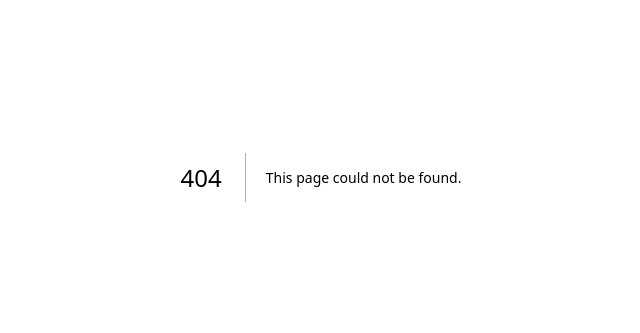
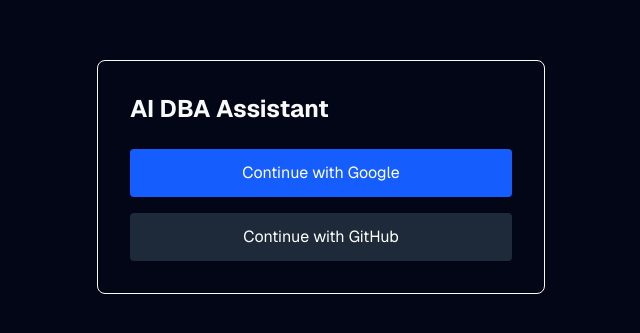
Before and after one commit to jdpkumar-hub/aidbaassistant-web, a Next.js app: page /login in a window 1280 px wide. Before the commit this address had no page. Shown: the part 223-556 px from the top of the page, without its empty margins (319-959 px from the left). Built offline with nearby package versions, Linux system fonts and the light colour scheme; no server answers.

Commit message:
Authentication Phase 1 complete

```diff
--- /dev/null
+++ b/app/api/auth/[...nextauth]/route.ts
@@ -0,0 +1,3 @@
+import { handlers } from "@/auth";
+
+export const { GET, POST } = handlers;
--- a/app/dashboard/page.tsx
+++ b/app/dashboard/page.tsx
@@ -1,8 +1,6 @@
 "use client";
-
 import Link from "next/link";
 import { Suspense, useCallback, useEffect, useState } from "react";
-import { useSearchParams } from "next/navigation";
 import {
   Activity,
   ArrowLeft,
@@ -18,6 +16,9 @@
 import { SiteShell } from "@/components/layout/SiteShell";
 import type { DashboardData } from "@/lib/awr-dashboard-types";
 import WaitEventsChart from "@/components/WaitEventsChart";
+import { useRouter, useSearchParams } from "next/navigation";
+import { useSession, signOut } from "next-auth/react";
+
 
 type TabId =
   | "summary"
@@ -37,6 +38,11 @@
   { id: "sqlTuning", label: "SQL Tuning", icon: Gauge },
   { id: "recommendations", label: "Recommendations", icon: ListOrdered },
 ];
+
+const handleLogout = () => {
+	sessionStorage.removeItem("lastAnalysisId");
+	signOut({ callbackUrl: "/login" });
+};
 
 function scoreColor(score: number): string {
   if (score >= 80) return "text-emerald-400";
@@ -138,7 +144,14 @@
           >
             <ArrowLeft className="h-4 w-4" />
             Back to Home
-          </Link>
+          </Link> &nbsp;&nbsp;
+
+			<button
+			  onClick={handleLogout}
+			  className="rounded-lg bg-red-600 px-4 py-2 text-white"
+			>
+			  Logout
+			</button>
           <div className="mt-6 flex flex-wrap items-start justify-between gap-4">
             <div>
               <p className="text-xs font-semibold uppercase tracking-widest text-accent">
@@ -777,10 +790,20 @@
 }
 
 function DashboardLoader() {
-  const searchParams = useSearchParams();
-  const [data, setData] = useState<DashboardData | null>(null);
-  const [error, setError] = useState<string | null>(null);
-  const [loading, setLoading] = useState(true);
+	const searchParams = useSearchParams();
+
+	const [data, setData] = useState<DashboardData | null>(null);
+	const [error, setError] = useState<string | null>(null);
+	const [loading, setLoading] = useState(true);
+
+	const { data: session, status } = useSession();
+	const router = useRouter();
+
+	useEffect(() => {
+	  if (status === "unauthenticated") {
+		router.replace("/login");
+	  }
+	}, [status, router]);
 
   const fetchAnalysis = useCallback(async (id: string) => {
     setLoading(true);
@@ -795,9 +818,7 @@
         setData(null);
         return;
       }
-	console.log("DASHBOARD JSON", json.dashboard);
-	console.log("INTELLIGENT FINDING", json.dashboard.intelligentFinding);
-	console.log("SQL INSIGHT", json.dashboard.sqlInsight);
+
       setData(json.dashboard as DashboardData);
     } catch {
       setError("Failed to load analysis results.");
@@ -815,10 +836,19 @@
         : null;
     const id = fromUrl ?? fromStorage;
     if (!id) {
+	  setLoading(false);
       return;
     }
     void fetchAnalysis(id);
   }, [searchParams, fetchAnalysis]);
+
+	if (status === "loading") {
+	  return (
+		<div className="p-10 text-center text-white">
+		  Checking login...
+		</div>
+	  );
+	}
 
   if (loading) {
     return (
--- a/app/layout.tsx
+++ b/app/layout.tsx
@@ -1,6 +1,7 @@
 import type { Metadata } from "next";
 import { Geist, Geist_Mono } from "next/font/google";
 import "./globals.css";
+import AuthProvider from "@/components/AuthProvider";
 
 const geistSans = Geist({
   variable: "--font-geist-sans",
@@ -28,7 +29,7 @@
       lang="en"
       className={`${geistSans.variable} ${geistMono.variable} h-full antialiased`}
     >
-      <body className="min-h-full flex flex-col">{children}</body>
+      <body className="min-h-full flex flex-col"><AuthProvider>{children} </AuthProvider></body>
     </html>
   );
 }
--- /dev/null
+++ b/app/login/page.tsx
@@ -0,0 +1,48 @@
+"use client";
+
+import { signIn, useSession } from "next-auth/react";
+import { useRouter } from "next/navigation";
+import { useEffect } from "react";
+
+export default function LoginPage() {
+  const { status } = useSession();
+  const router = useRouter();
+
+  useEffect(() => {
+    if (status === "authenticated") {
+      router.replace("/dashboard");
+    }
+  }, [status, router]);
+
+  if (status === "loading") {
+    return (
+      <div className="flex min-h-screen items-center justify-center">
+        Checking login...
+      </div>
+    );
+  }
+
+  return (
+    <div className="flex min-h-screen items-center justify-center">
+      <div className="w-full max-w-md rounded-lg border p-8">
+        <h1 className="mb-6 text-2xl font-bold">
+          AI DBA Assistant
+        </h1>
+
+        <button
+          onClick={() => signIn("google", { callbackUrl: "/dashboard" })}
+          className="mb-4 w-full rounded bg-blue-600 p-3 text-white"
+        >
+          Continue with Google
+        </button>
+
+        <button
+          onClick={() => signIn("github", { callbackUrl: "/dashboard" })}
+          className="w-full rounded bg-gray-800 p-3 text-white"
+        >
+          Continue with GitHub
+        </button>
+      </div>
+    </div>
+  );
+}
--- /dev/null
+++ b/app/test-auth/page.tsx
@@ -0,0 +1,11 @@
+import { auth } from "@/auth";
+
+export default async function TestAuthPage() {
+  const session = await auth();
+
+  return (
+    <pre>
+      {JSON.stringify(session, null, 2)}
+    </pre>
+  );
+}
--- /dev/null
+++ b/auth.ts
@@ -0,0 +1,23 @@
+import NextAuth from "next-auth";
+import Google from "next-auth/providers/google";
+import GitHub from "next-auth/providers/github";
+
+export const { handlers, auth, signIn, signOut } = NextAuth({
+  providers: [
+    Google({
+      clientId: process.env.GOOGLE_CLIENT_ID!,
+      clientSecret: process.env.GOOGLE_CLIENT_SECRET!,
+    }),
+
+    GitHub({
+      clientId: process.env.GITHUB_ID!,
+      clientSecret: process.env.GITHUB_SECRET!,
+    }),
+  ],
+
+  session: {
+    strategy: "jwt",
+  },
+
+  secret: process.env.AUTH_SECRET,
+});
--- /dev/null
+++ b/auth_org.ts
@@ -0,0 +1,27 @@
+import NextAuth from "next-auth";
+import Google from "next-auth/providers/google";
+import GitHub from "next-auth/providers/github";
+
+export const { handlers, auth, signIn, signOut } = NextAuth({
+  providers: [
+    Google({
+      clientId: process.env.GOOGLE_CLIENT_ID!,
+      clientSecret: process.env.GOOGLE_CLIENT_SECRET!,
+    }),
+
+    GitHub({
+      clientId: process.env.GITHUB_ID!,
+      clientSecret: process.env.GITHUB_SECRET!,
+    }),
+  ],
+
+  pages: {
+    signIn: "/login",
+  },
+
+  session: {
+    strategy: "jwt",
+  },
+
+  secret: process.env.AUTH_SECRET,
+});
--- /dev/null
+++ b/components/AuthProvider.tsx
@@ -0,0 +1,15 @@
+"use client";
+
+import { SessionProvider } from "next-auth/react";
+
+export default function AuthProvider({
+  children,
+}: {
+  children: React.ReactNode;
+}) {
+  return (
+    <SessionProvider>
+      {children}
+    </SessionProvider>
+  );
+}
--- /dev/null
+++ b/components/LogoutButton.tsx
@@ -0,0 +1,14 @@
+"use client";
+
+import { signOut } from "next-auth/react";
+
+export default function LogoutButton() {
+  return (
+    <button
+      onClick={() => signOut({ callbackUrl: "/" })}
+      className="rounded-lg bg-red-600 px-4 py-2 text-white"
+    >
+      Logout
+    </button>
+  );
+}
--- /dev/null
+++ b/middleware.ts
@@ -0,0 +1,5 @@
+export { auth as middleware } from "@/auth";
+
+export const config = {
+  matcher: ["/dashboard/:path*"],
+};
--- a/package.json
+++ b/package.json
@@ -10,7 +10,8 @@
   },
   "dependencies": {
     "lucide-react": "^1.17.0",
-	"next": "^15.3.3",
+    "next": "^15.3.3",
+    "next-auth": "^5.0.0-beta.31",
     "openai": "^6.42.0",
     "react": "19.2.4",
     "react-dom": "19.2.4",
```
Also changed, not shown: 1 other file (tests, documents, lock files or other folders).
